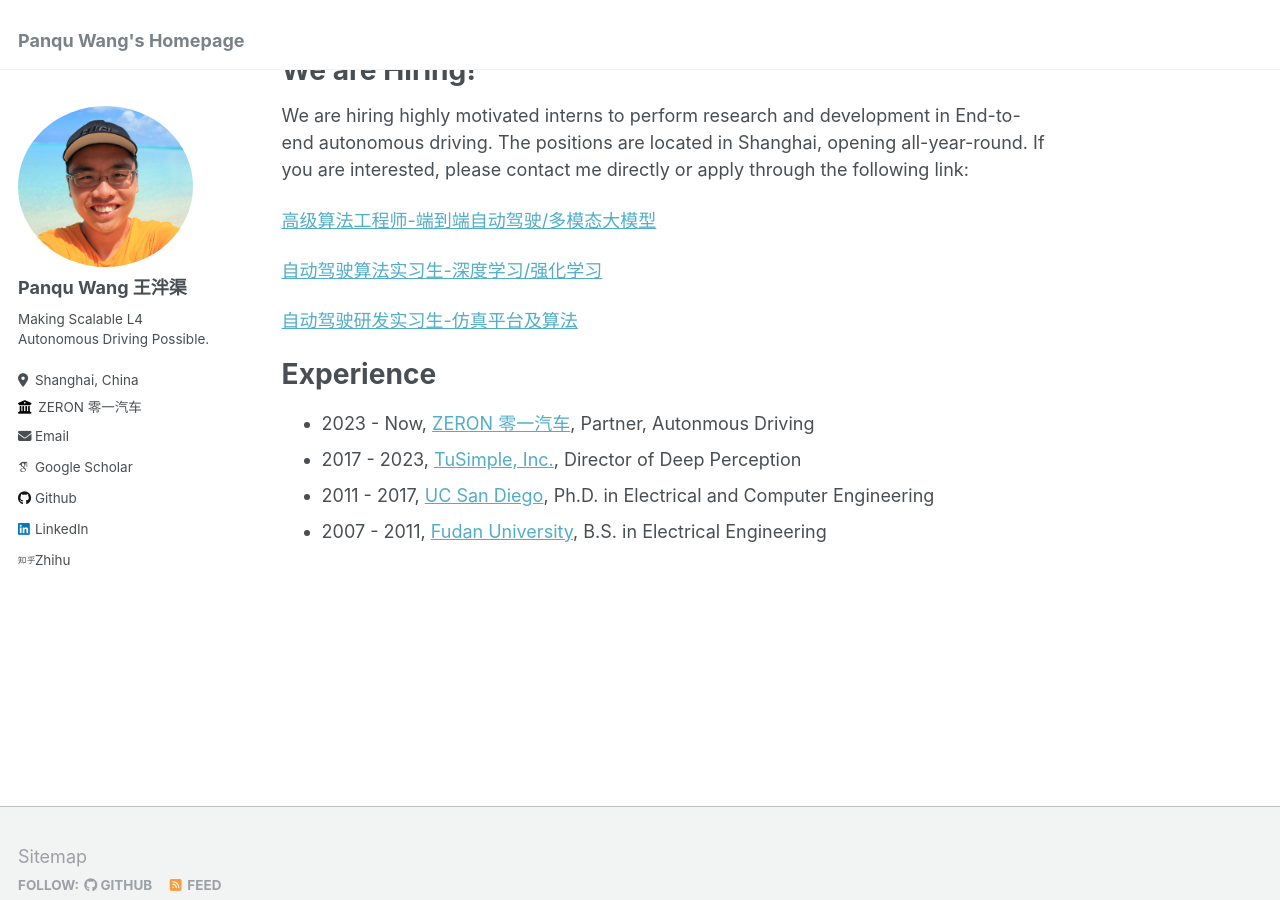
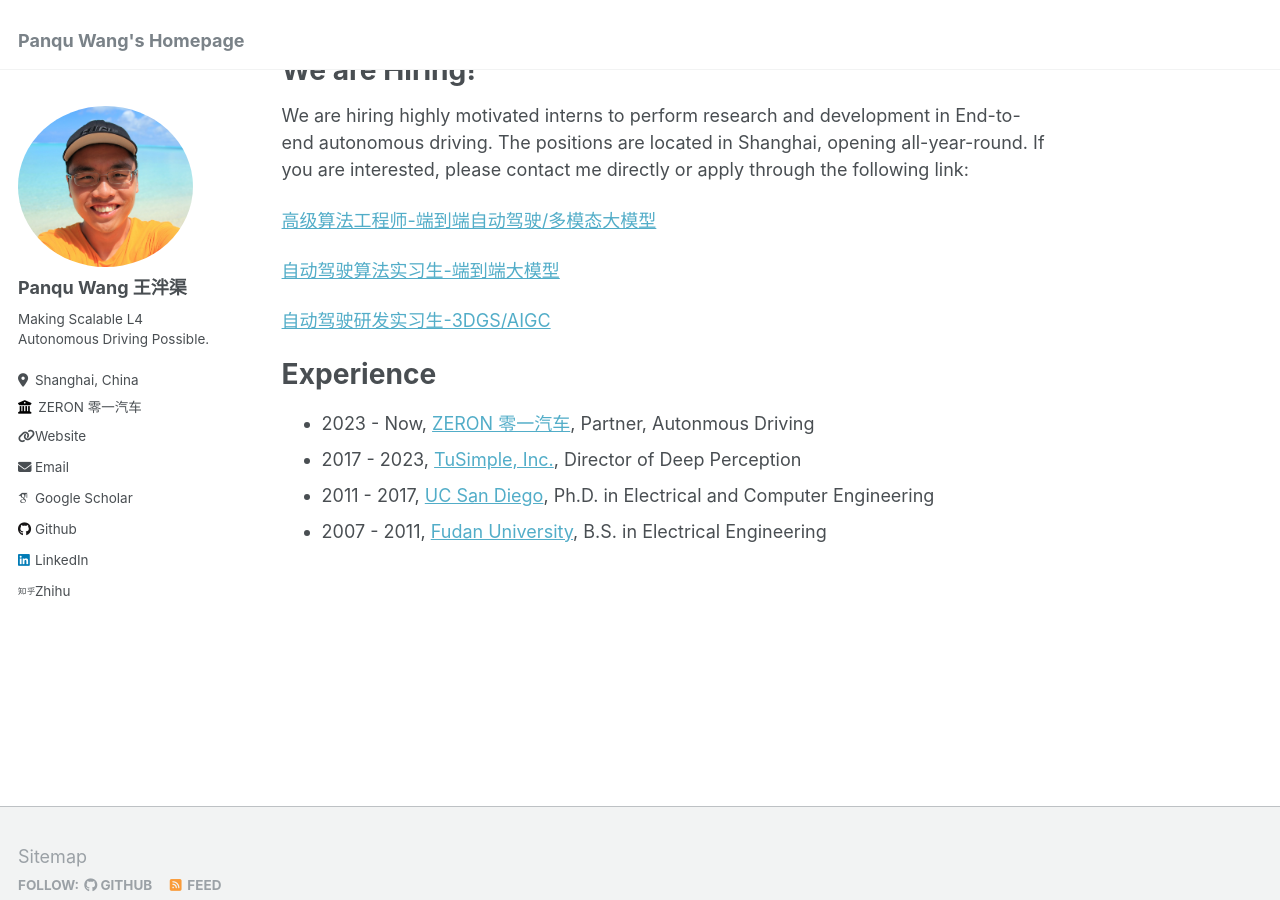
Before and after one commit to wpqmanu/wpqmanu.github.io, a Jekyll site: the page built from _pages/about.md, in a window 1280 px wide and 900 px high, scrolled down 569 px. Built offline with Jekyll 4.4.1, drawn with Linux system fonts in a browser that asks for light colours; some web fonts are replaced.

Commit message:
updated jobs

```diff
--- a/_config.yml
+++ b/_config.yml
@@ -27,7 +27,7 @@ author:
   bio              : "Making Scalable L4 Autonomous Driving Possible."
   location         : "Shanghai, China"
   employer         : "ZERON 零一汽车"
-  uri              : # URL
+  uri              : "https://zerontruck.com/"
   email            : "wangpanqumanu@gmail.com"
 
   # Academic websites
--- a/_pages/about.md
+++ b/_pages/about.md
@@ -20,9 +20,9 @@ We are hiring highly motivated interns to perform research and development in En
 
 [高级算法工程师-端到端自动驾驶/多模态大模型](https://zeron.jobs.feishu.cn/social/position/7376467460025108774/detail)
 
-[自动驾驶算法实习生-深度学习/强化学习](https://zeron.jobs.feishu.cn/social/position/7306799482062145804/detail)
+[自动驾驶算法实习生-端到端大模型](https://zeron.jobs.feishu.cn/social/position/7405805151439391039/detail)
 
-[自动驾驶研发实习生-仿真平台及算法](https://zeron.jobs.feishu.cn/social/position/7306802004785072403/detail)
+[自动驾驶研发实习生-3DGS/AIGC](https://zeron.jobs.feishu.cn/social/position/7405805420860705078/detail)
 
 
 Experience
```
